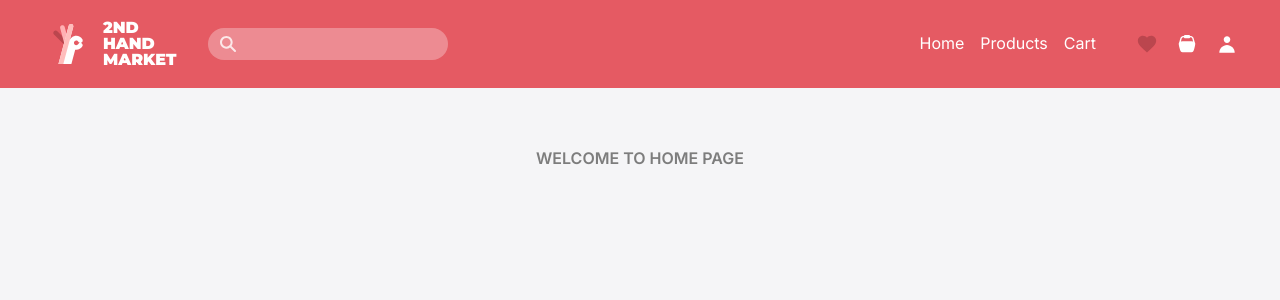
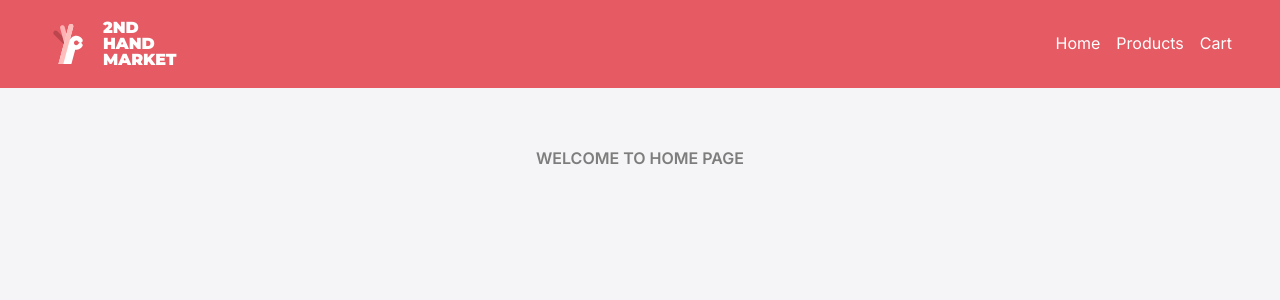
Before and after one commit to sentinel1230/react-js-practice-project, a React app: page / in a window 1280 px wide. Shown: the top 300 px of the page. Built offline with nearby package versions, Linux system fonts and the light colour scheme.

Commit message:
refactor: remove unused search and icons from navbar and cards

```diff
--- a/src/components/navbar/Navbar.jsx
+++ b/src/components/navbar/Navbar.jsx
@@ -26,10 +26,6 @@ export default function Navbar() {
                         <span>market</span>
                     </p>
                 </div>
-
-                <div className={styles.searchWrapper}>
-                    <input className={styles.searchInput} type="text" />
-                </div>
             </div>
 
             <div className={`${styles.navbarIconWrapper} ${isOpen ? styles.menuOpen : ""}`}>
@@ -38,12 +34,6 @@ export default function Navbar() {
                     <NavLink to="/products" onClick={() => setIsOpen(false)}>Products</NavLink>
                     <NavLink to="/cart" onClick={() => setIsOpen(false)}>Cart</NavLink>
                 </nav>
-
-                <div className={styles.iconWrapper}>
-                    <img className={styles.heartIcon} src={heartIcon} alt="Heart" />
-                    <img className={styles.cartIcon} src={cartIcon} alt="Cart" />
-                    <img className={styles.userIcon} src={userIcon} alt="User" />
-                </div>
             </div>
 
             <button className={`${styles.burger} ${isOpen ? styles.burgerActive : ""}`} onClick={toggle}>
--- a/src/components/navbar/Navbar.module.css
+++ b/src/components/navbar/Navbar.module.css
@@ -41,38 +41,6 @@
     text-transform: uppercase;
 }
 
-.searchInput {
-    width: 240px;
-    height: 32px;
-    border-radius: 20px;
-    border: none;
-    color: #FFFFFF;
-
-    background-color: rgba(255, 255, 255, 0.3);
-
-    background-image: url("../../assets/search.svg");
-    background-repeat: no-repeat;
-    background-size: 16px 16px;
-    background-position: 12px center;
-
-    padding-left: 36px;
-    padding-right: 12px;
-}
-
-.searchInput::placeholder {
-    color: rgba(255, 255, 255, 0.7);
-}
-
-.searchInput:focus {
-    outline: none;
-    background-image: none;
-    background-color: rgba(255, 255, 255, 0.4);
-}
-
-.searchInput:focus::placeholder {
-    color: transparent;
-}
-
 .navbarIconWrapper {
     display: flex;
     flex-direction: row;
@@ -97,13 +65,6 @@
     border-bottom: 2px solid #EA7B82;
 }
 
-.iconWrapper {
-    display: flex;
-    flex-direction: row;
-
-    gap: 18px;
-}
-
 .burger {
     display: none;
     flex-direction: column;
@@ -126,10 +87,6 @@
     .main {
         padding-left: 24px;
         padding-right: 24px;
-    }
-
-    .searchInput {
-        display: none;
     }
 
     .burger {
--- a/src/pages/products/components/productCard.jsx/ProductCard.jsx
+++ b/src/pages/products/components/productCard.jsx/ProductCard.jsx
@@ -2,12 +2,9 @@ import styles from "./ProductCard.module.css";
 
 import { addToCart, removeFromCart } from "../../../../features/cart/cartSlice";
 import { useDispatch, useSelector } from "react-redux";
-import { useState } from "react";
 
 export default function ProductCard({ product }) {
     if (!product) return null;
-
-    const [isFavorite, setIsFavorite] = useState(false)
 
     const dispatch = useDispatch();
     const isAdded = useSelector((state) =>
@@ -30,10 +27,6 @@ export default function ProductCard({ product }) {
                     src={product.thumbnail}
                     alt={product.title}
                 />
-
-                <button
-                    className={`${styles.heartBtn} ${isFavorite ? styles.heartActive : ""}`}
-                    onClick={() => setIsFavorite(!isFavorite)}/>
             </div>
 
             <div className={styles.cardInfo}>
--- a/src/pages/products/components/productCard.jsx/ProductCard.module.css
+++ b/src/pages/products/components/productCard.jsx/ProductCard.module.css
@@ -36,27 +36,6 @@
     width: 100%;
     height: 100%;
     object-fit: cover;
-}
-
-.heartBtn {
-    position: absolute;
-    top: 12px;
-    right: 12px;
-    width: 16px;
-    height: 16px;
-    background-color: transparent;
-    border: none;
-    cursor: pointer;
-
-    background-image: url(../../../../assets/white-heart.svg);
-    background-repeat: no-repeat;
-    background-position: center;
-    background-size: contain;
-    transition: transform 0.15s ease;
-}
-
-.heartActive {
-    background-image: url(../../../../assets/heart.svg)
 }
 
 .cardInfo {
@@ -130,7 +109,6 @@
     text-decoration: underline;
 }
 
-.addToCartBtn:hover,
-.heartBtn:hover {
+.addToCartBtn:hover {
     transform: scale(1.1);
 }
```
Also changed, not shown: 1 other file (tests, documents, lock files or other folders).
